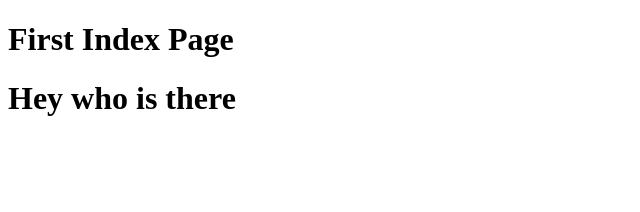
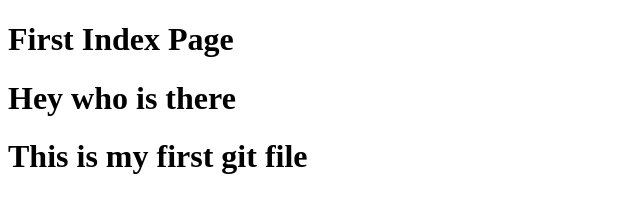
Before and after one commit to up2022/UST-ASSIGNMENT-1, a plain HTML site: page index.html in a window 1280 px wide. Shown: the whole page, without its empty margins (0-640 px from the left). Drawn offline with Linux system fonts and the light colour scheme.

Commit message:
Third Change

```diff
--- a/index.html
+++ b/index.html
@@ -8,5 +8,6 @@
 <body>
     <h1>First Index Page</h1>
     <h1>Hey who is there</h1>
+    <h1>This is my first git file</h1>
 </body>
 </html>
```
